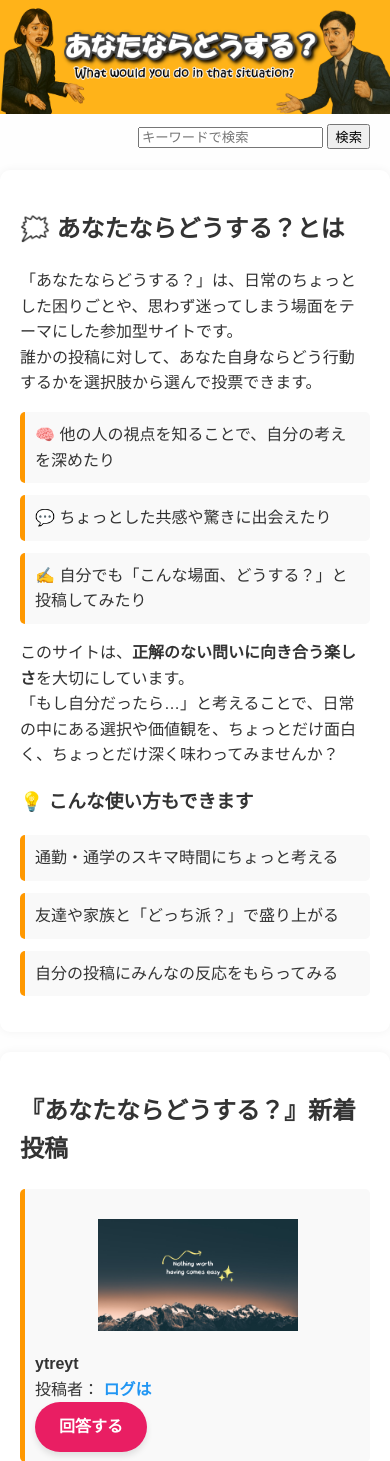
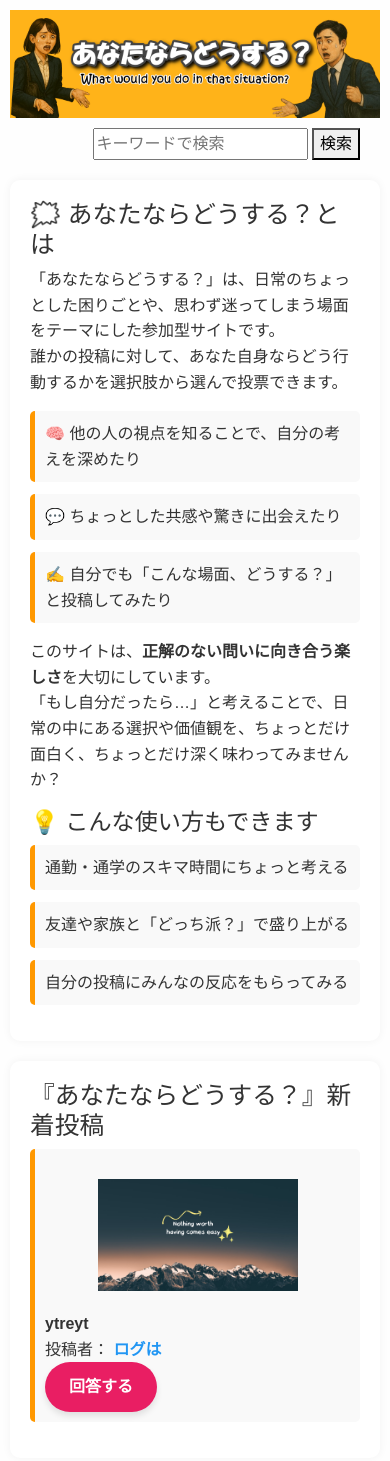
Before and after one commit to fanmail8008-TS/vote001_app, a Flask app: page / in a window 390 px wide. Shown: the top 1461 px of the page. Run offline with Flask 3, Linux system fonts and the light colour scheme; data comes from the database, SQL or seed files in the repository.

Commit message:
レスポンシブ対応

```diff
--- a/app.py
+++ b/app.py
@@ -151,5 +151,9 @@ def disclaimer():
 def operator():
     return render_template('operator.html')
 
+@app.route("/index")
+def index_page():
+    return render_template("index.html")
+
 if __name__ == '__main__':
     app.run(debug=True)
--- a/static/style.css
+++ b/static/style.css
@@ -164,3 +164,14 @@ img {
   text-align: right;
   margin: 10px 20px;
 }
+
+/* style.css に追加 */
+@media screen and (max-width: 768px) {
+  body {
+    font-size: 16px;
+    padding: 10px;
+  }
+  .container {
+    flex-direction: column;
+  }
+}
--- a/templates/admin.html
+++ b/templates/admin.html
@@ -2,6 +2,7 @@
 <html lang="ja">
 <head>
     <meta charset="UTF-8">
+    <meta name="viewport" content="width=device-width, initial-scale=1.0">
     <title>管理者画面</title>
    <link rel="stylesheet" href="{{ url_for('static', filename='style.css') }}">
 </head>
--- a/templates/admin_login.html
+++ b/templates/admin_login.html
@@ -3,6 +3,7 @@
 <html lang="ja">
 <head>
     <meta charset="UTF-8">
+    <meta name="viewport" content="width=device-width, initial-scale=1.0">
     <title>管理者ログイン</title>
 </head>
 <body>
--- a/templates/author.html
+++ b/templates/author.html
@@ -2,6 +2,7 @@
 <html lang="ja">
 <head>
     <meta charset="UTF-8">
+    <meta name="viewport" content="width=device-width, initial-scale=1.0">
     <title>{{ author }}さんの投稿一覧</title>
     <link rel="stylesheet" href="{{ url_for('static', filename='style.css') }}">
 </head>
--- /dev/null
+++ b/templates/base.html
@@ -0,0 +1,13 @@
+<!DOCTYPE html>
+<html lang="ja">
+<head>
+  <meta charset="UTF-8">
+  <meta name="viewport" content="width=device-width, initial-scale=1.0">
+  <link href="https://cdn.jsdelivr.net/npm/bootstrap@5.3.0/dist/css/bootstrap.min.css" rel="stylesheet">
+  <link rel="stylesheet" href="{{ url_for('static', filename='style.css') }}">
+  <title>{% block title %}あなたらどうする？{% endblock %}</title>
+</head>
+<body>
+  {% block content %}{% endblock %}
+</body>
+</html>
--- a/templates/category.html
+++ b/templates/category.html
@@ -2,6 +2,7 @@
 <html lang="ja">
 <head>
     <meta charset="UTF-8">
+    <meta name="viewport" content="width=device-width, initial-scale=1.0">
     <title>{{ category}} の投稿一覧</title>
     <link rel="stylesheet" href="{{ url_for('static', filename='style.css') }}">
 </head>
--- a/templates/disclaimer.html
+++ b/templates/disclaimer.html
@@ -2,6 +2,7 @@
 <html lang="ja">
 <head>
     <meta charset="UTF-8">
+    <meta name="viewport" content="width=device-width, initial-scale=1.0">
     <title>免責事項</title>
     <link rel="stylesheet" href="{{ url_for('static', filename='style.css') }}">
 </head>
--- a/templates/edit.html
+++ b/templates/edit.html
@@ -2,6 +2,7 @@
 <html lang="ja">
 <head>
     <meta charset="UTF-8">
+    <meta name="viewport" content="width=device-width, initial-scale=1.0">
     <title>投稿の承認・編集</title>
     <link rel="stylesheet" href="{{ url_for('static', filename='style.css') }}">
 </head>
--- a/templates/index.html
+++ b/templates/index.html
@@ -1,22 +1,16 @@
-<!DOCTYPE html>
-<html lang="ja">
-<head>
+{% extends "base.html" %}
 
-    <meta charset="UTF-8">
-    <title>あなたならどうする？</title>
-    <link rel="stylesheet" href="{{ url_for('static', filename='style.css') }}">
-</head>
-<body>
+{% block title %}あなたならどうする？{% endblock %}
 
+{% block content %}
 <div class="banner">
-  <img src="{{ url_for('static', filename='images/top_banner.png') }}" alt="あなたならどうする？バナー" class="responsive-banner">
+  <img src="{{ url_for('static', filename='images/top_banner001.png') }}" alt="あなたならどうする？バナー" class="responsive-banner">
 </div>
 
 <form action="{{ url_for('search') }}" method="get" class="search-form">
   <input type="text" name="q" placeholder="キーワードで検索">
   <button type="submit">検索</button>
 </form>
-
 
 <section class="site-description">
   <h2>🗯️ あなたならどうする？とは</h2>
@@ -32,7 +26,6 @@
   <p>
     このサイトは、<strong>正解のない問いに向き合う楽しさ</strong>を大切にしています。<br>
     「もし自分だったら…」と考えることで、日常の中にある選択や価値観を、ちょっとだけ面白く、ちょっとだけ深く味わってみませんか？
-
   </p>
 
   <h3>💡 こんな使い方もできます</h3>
@@ -42,8 +35,6 @@
     <li>自分の投稿にみんなの反応をもらってみる</li>
   </ul>
 </section>
-
-
 
 <section>
   <h2>『あなたならどうする？』新着投稿</h2>
@@ -80,7 +71,6 @@
   </ul>
 </section>
 
-
 <section>
   <h2>あなたが思う『あなたならどうする？』を投稿する</h2>
   <a href="{{ url_for('submit') }}" class="button">投稿する</a>
@@ -96,5 +86,4 @@
   </p>
   <p style="font-size: 0.9em; color: #666;">&copy; 2025 あなたならどうする？ All rights reserved.</p>
 </footer>
-</body>
-</html>
+{% endblock %}
--- a/templates/operator.html
+++ b/templates/operator.html
@@ -2,6 +2,7 @@
 <html lang="ja">
 <head>
     <meta charset="UTF-8">
+    <meta name="viewport" content="width=device-width, initial-scale=1.0">
     <title>運営者情報</title>
     <link rel="stylesheet" href="{{ url_for('static', filename='style.css') }}">
 </head>
@@ -18,7 +19,7 @@
 
     <section>
         <h2>運営者</h2>
-        <p>個人運営（ニックネーム：貴文）</p>
+        <p>個人運営（ニックネーム：tacy）</p>
     </section>
 
     <section>
--- a/templates/privacy.html
+++ b/templates/privacy.html
@@ -2,6 +2,7 @@
 <html lang="ja">
 <head>
     <meta charset="UTF-8">
+    <meta name="viewport" content="width=device-width, initial-scale=1.0">
     <title>プライバシーポリシー</title>
     <link rel="stylesheet" href="{{ url_for('static', filename='style.css') }}">
 </head>
--- a/templates/result.html
+++ b/templates/result.html
@@ -2,6 +2,7 @@
 <html lang="ja">
 <head>
     <meta charset="UTF-8">
+    <meta name="viewport" content="width=device-width, initial-scale=1.0">
     <title>投票結果</title>
     <link rel="stylesheet" href="{{ url_for('static', filename='style.css') }}">
     <script src="https://cdn.jsdelivr.net/npm/chart.js"></script>
--- a/templates/search.html
+++ b/templates/search.html
@@ -2,6 +2,7 @@
 <html lang="ja">
 <head>
     <meta charset="UTF-8">
+    <meta name="viewport" content="width=device-width, initial-scale=1.0">
     <title>検索結果</title>
     <link rel="stylesheet" href="{{ url_for('static', filename='style.css') }}">
 </head>
--- a/templates/submit.html
+++ b/templates/submit.html
@@ -2,6 +2,7 @@
 <html lang="ja">
 <head>
     <meta charset="UTF-8">
+    <meta name="viewport" content="width=device-width, initial-scale=1.0">
     <title>新しい問題を投稿する</title>
     <link rel="stylesheet" href="{{ url_for('static', filename='style.css') }}">
 </head>
--- a/templates/terms.html
+++ b/templates/terms.html
@@ -2,6 +2,7 @@
 <html lang="ja">
 <head>
     <meta charset="UTF-8">
+     <meta name="viewport" content="width=device-width, initial-scale=1.0">
     <title>利用規約</title>
     <link rel="stylesheet" href="{{ url_for('static', filename='style.css') }}">
 </head>
--- a/templates/vote.html
+++ b/templates/vote.html
@@ -2,6 +2,7 @@
 <html lang="ja">
 <head>
     <meta charset="UTF-8">
+    <meta name="viewport" content="width=device-width, initial-scale=1.0">
     <title>あなたならどうする？</title>
     <link rel="stylesheet" href="{{ url_for('static', filename='style.css') }}">
 </head>
```
Also changed, not shown: static/images/top_banner001.png (renamed from static/images/top_banner.png). Lines whose indentation alone changed are shown as unchanged.
